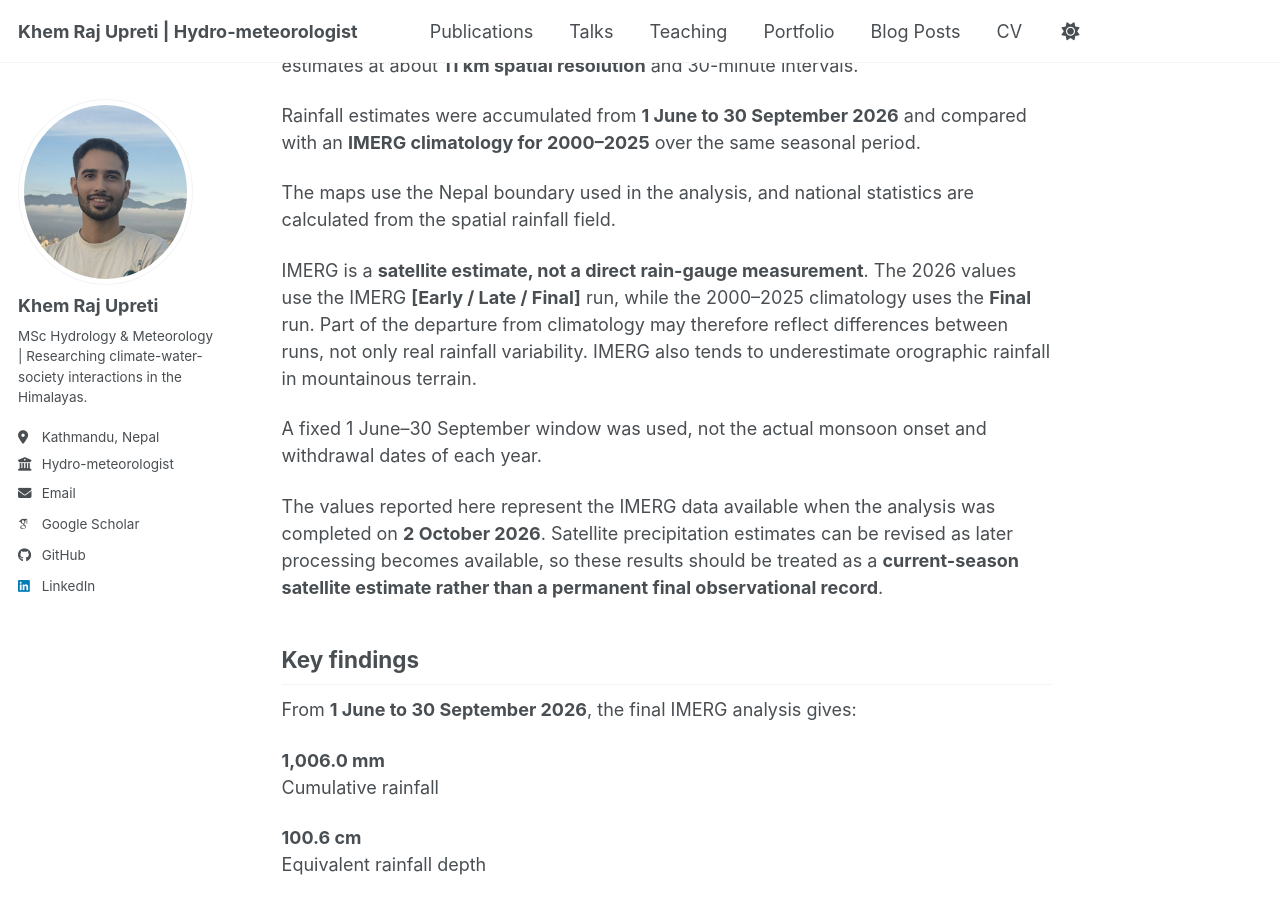
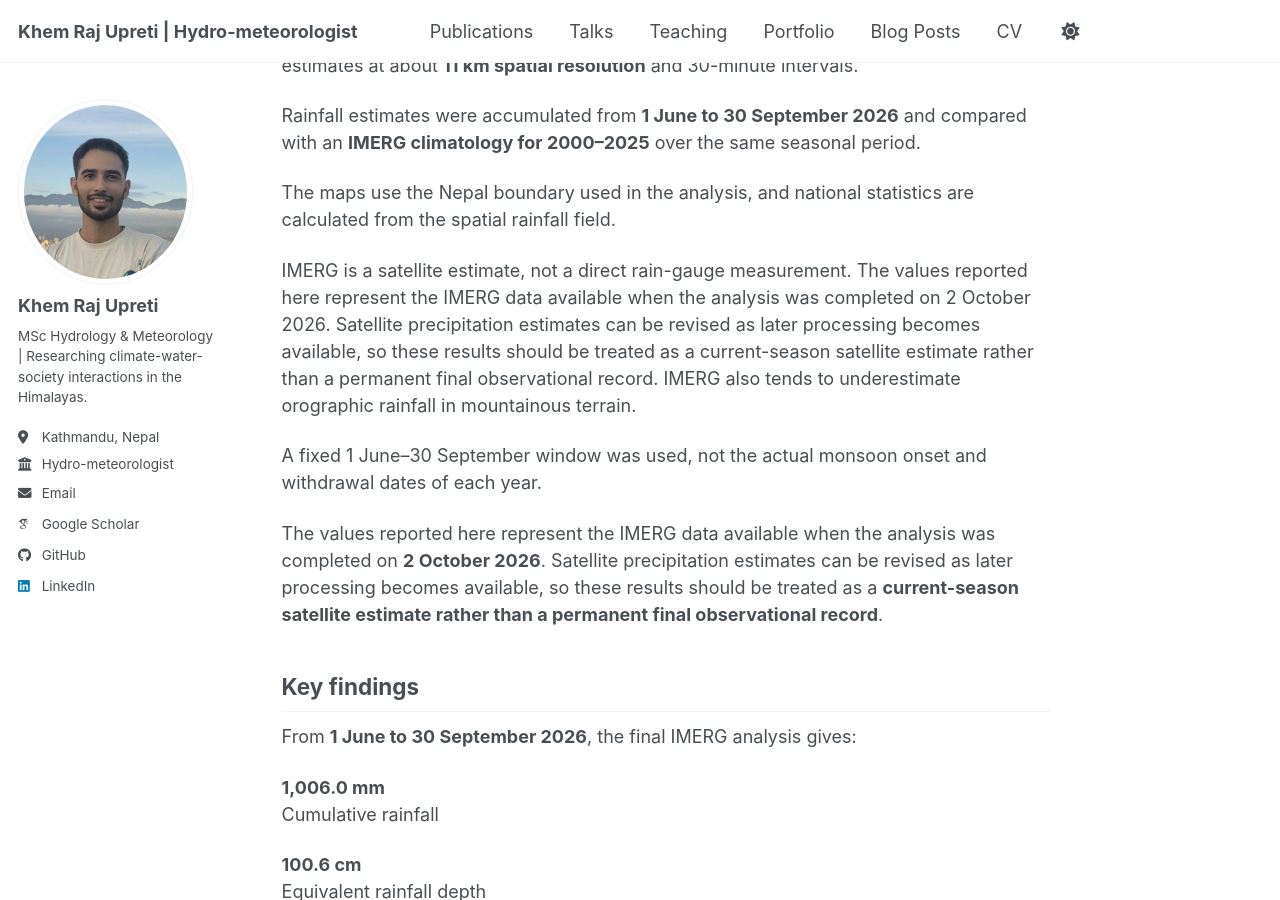
Before and after one commit to khemupreti-hydromet/khemupreti-hydromet.github.io, a Jekyll site: the page built from _posts/2026-10-02-nepal-2026-monsoon-rainfall.md, in a window 1280 px wide and 900 px high, scrolled down 7786 px. Built offline with Jekyll 4.4.1, drawn with Linux system fonts in a browser that asks for light colours; some web fonts are replaced; a script bundle is joined from its source files by our own code; library files that are not in the unit come from our copies.

Commit message:
Revise IMERG data description and limitations
Updated the explanation of IMERG data and its limitations, clarifying the nature of satellite estimates and their revision process.

```diff
--- a/_posts/2026-10-02-nepal-2026-monsoon-rainfall.md
+++ b/_posts/2026-10-02-nepal-2026-monsoon-rainfall.md
@@ -136,7 +136,7 @@ Rainfall estimates were accumulated from **1 June to 30 September 2026** and com
 
 The maps use the Nepal boundary used in the analysis, and national statistics are calculated from the spatial rainfall field.
 
-IMERG is a **satellite estimate, not a direct rain-gauge measurement**. The 2026 values use the IMERG **[Early / Late / Final]** run, while the 2000–2025 climatology uses the **Final** run. Part of the departure from climatology may therefore reflect differences between runs, not only real rainfall variability. IMERG also tends to underestimate orographic rainfall in mountainous terrain.
+IMERG is a satellite estimate, not a direct rain-gauge measurement. The values reported here represent the IMERG data available when the analysis was completed on 2 October 2026. Satellite precipitation estimates can be revised as later processing becomes available, so these results should be treated as a current-season satellite estimate rather than a permanent final observational record. IMERG also tends to underestimate orographic rainfall in mountainous terrain.
 
 A fixed 1 June–30 September window was used, not the actual monsoon onset and withdrawal dates of each year.
 
```
